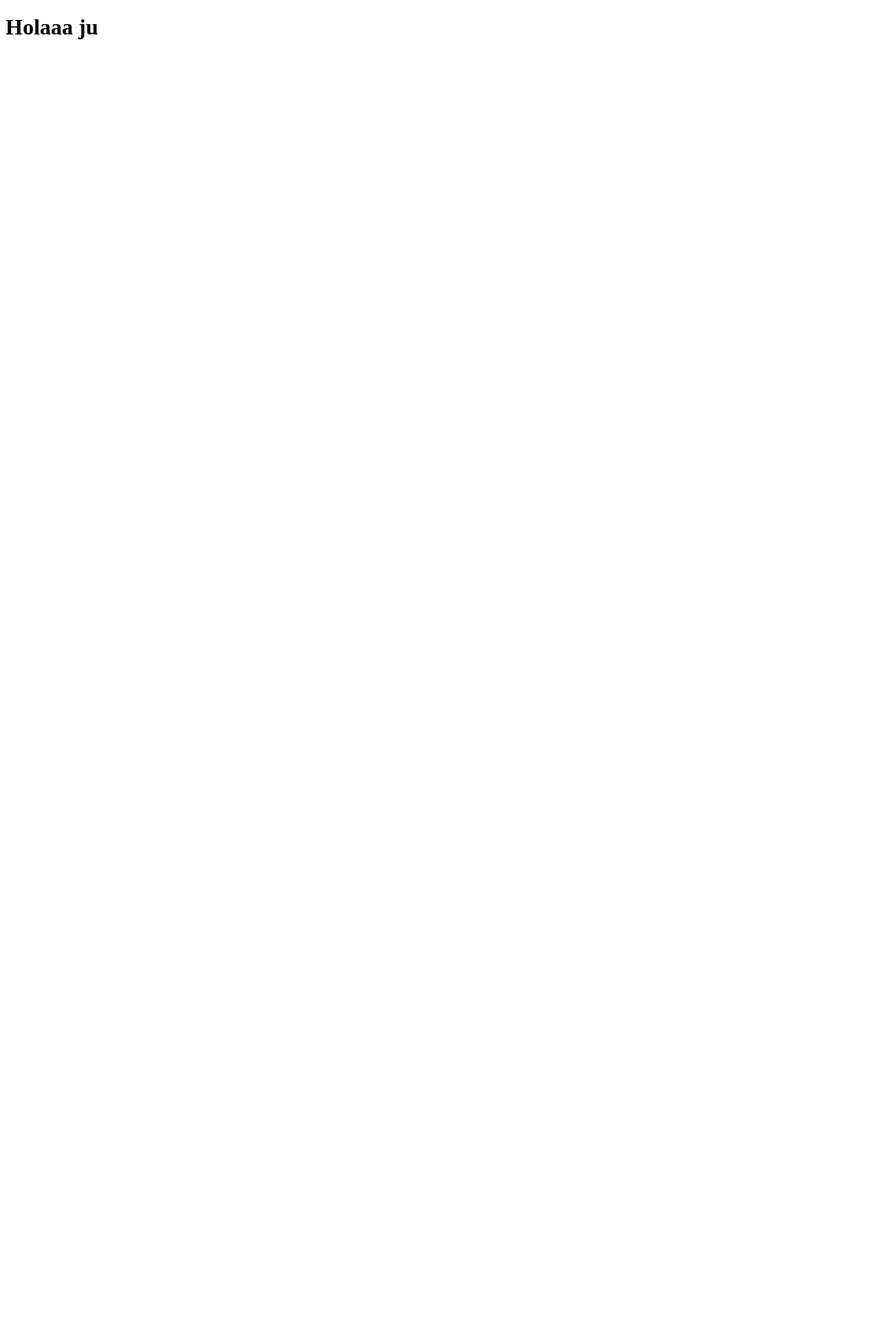
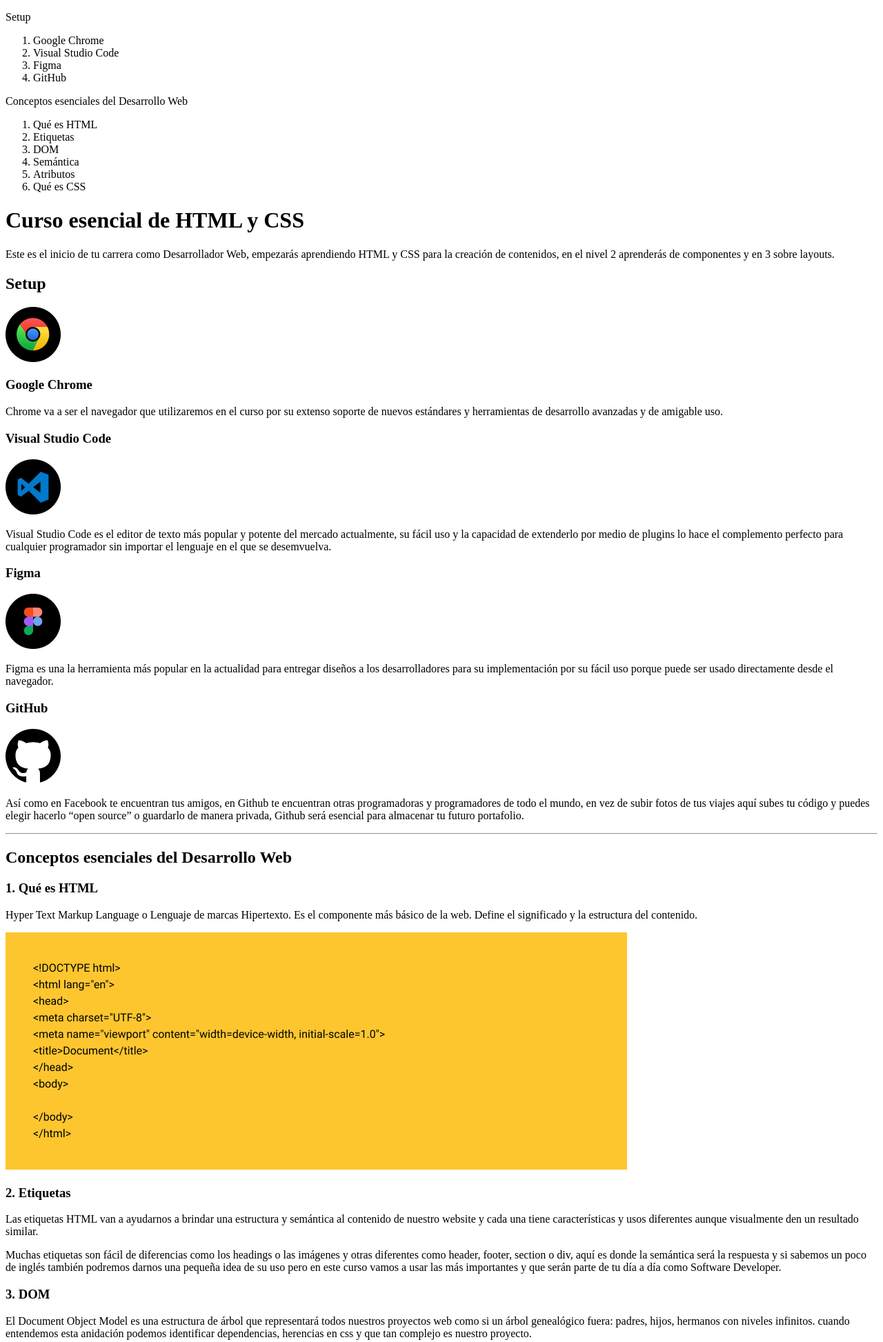
Before and after one commit to jnliana/esencial-html-css, a plain HTML site: page index.html in a window 1280 px wide. Shown: the top 1946 px of the page at 69% size. Before the commit the page ends 800 px from the top, so only its background shows below. Drawn offline with Linux system fonts and the light colour scheme.

Commit message:
Add files via upload
Semantica del contenido

```diff
--- a/index.html
+++ b/index.html
@@ -4,9 +4,108 @@
   <meta charset="UTF-8">
   <meta http-equiv="X-UA-Compatible" content="IE=edge">
   <meta name="viewport" content="width=<device-width>, initial-scale=1.0">
-  <title>Document</title>
+  <title>Blog Juliana</title>
 </head>
 <body>
-  <h1>Holaaa ju</h1>
-</body>
+  <header>
+    <nav>
+
+      <p>Setup</p>
+      <ol>
+        <li>Google Chrome</li>
+        <li>Visual Studio Code</li>
+        <li>Figma</li>
+        <li>GitHub</li>
+      </ol>
+      <p>Conceptos esenciales del Desarrollo Web</p>
+      <ol>
+        <li>Qué es HTML</li>
+        <li>Etiquetas</li>
+        <li>DOM</li>
+        <li>Semántica</li>
+        <li>Atributos</li>
+        <li>Qué es CSS</li>
+      </ol>
+    </nav>
+  </header>
+  <h1>Curso esencial de HTML y CSS</h1>
+  <p>Este es el inicio de tu carrera como Desarrollador Web, empezarás aprendiendo HTML y CSS para la creación de contenidos,
+    en el nivel 2 aprenderás de componentes y en 3 sobre layouts.</p>
+    <h2>
+      Setup
+    </h2>
+    <img src="./images/google-chrome.png" alt="Logo de Google Chrome" title="Logo de Google Chrome" />
+    <h3>Google Chrome</h3>
+    <p>
+      Chrome va a ser el navegador que utilizaremos en el curso por su extenso soporte de nuevos estándares y herramientas de
+      desarrollo avanzadas y de amigable uso.
+    </p>
+    <h3>Visual Studio Code</h3>
+    <img src="./images/visual-studio-code.png" alt="Logo de Visual Studio Code" title="Logo de Visual Studio Code" />
+    <p>Visual Studio Code es el editor de texto más popular y potente del mercado actualmente, su fácil uso y la capacidad de
+    extenderlo por medio de plugins lo hace el complemento perfecto para cualquier programador sin importar el lenguaje en
+    el que se desemvuelva.</p>
+    <h3>Figma</h3>
+    <img src="./images/figma.png" alt="Logo de figma" title="Logo de figma" />
+    <p>Figma es una la herramienta más popular en la actualidad para entregar diseños a los desarrolladores para su
+    implementación por su fácil uso porque puede ser usado directamente desde el navegador.</p>
+  <h3>GitHub</h3>
+  <img src="./images/github.png" alt="Logo de github" title="Logo de github" />
+  <p>Así como en Facebook te encuentran tus amigos, en Github te encuentran otras programadoras y programadores de todo el
+  mundo, en vez de subir fotos de tus viajes aquí subes tu código y puedes elegir hacerlo “open source” o guardarlo de
+  manera privada, Github será esencial para almacenar tu futuro portafolio.</p>
+  <hr>
+  <h2>Conceptos esenciales del Desarrollo Web</h2>
+  <h3>1. Qué es HTML</h3>
+  <p>Hyper Text Markup Language o Lenguaje de marcas Hipertexto. Es el componente más básico de la web. Define el significado
+  y la estructura del contenido.</p>
+  <img src="./images/html.png" alt="HTML example" title="HTML example"/>
+  <h3>2. Etiquetas</h3>
+  <p>Las etiquetas HTML van a ayudarnos a brindar una estructura y semántica al contenido de nuestro website y cada una tiene
+  características y usos diferentes aunque visualmente den un resultado similar.</p>
+  <p>Muchas etiquetas son fácil de diferencias como los headings o las imágenes y otras diferentes como header, footer,
+  section o div, aquí es donde la semántica será la respuesta y si sabemos un poco de inglés también podremos darnos una
+  pequeña idea de su uso pero en este curso vamos a usar las más importantes y que serán parte de tu día a día como
+  Software Developer.</p>
+    <h3>3. DOM</h3>
+    <p>El Document Object Model es una estructura de árbol que representará todos nuestros proyectos web como si un árbol
+    genealógico fuera: padres, hijos, hermanos con niveles infinitos. cuando entendemos esta anidación podemos identificar
+    dependencias, herencias en css y que tan complejo es nuestro proyecto.</p>
+    <img src="./images/dom.png" alt="Document Object Model example" title="Document Object Model example"/>
+    <h3>4. Semántica</h3>
+    <p>La semántica le brinda sentido a cada elemento existen en un sitio web, algunos elementos será meramente decorativos y
+    no deben significar nada pero otros serán títulos y deberán estar en diferente jerarquías o alguna secciones serán más
+    relevantes que otras, esto ayudará a los motores de búsqueda como Google o Duck Duck Go a diferenciar tu contenido,
+    categorizar y será la herramientas más valiosa para estar en los primeros resultados de búsqueda SEO. También ayudará a
+    la accesibilidad de tu sitio web, para que personas con habilidades diferentes puedan entender cada contenido.</p>
+    <h3>5. Atributos</h3>
+    <p>Los atributos le dan características extra a las etiquetas para complementar información y son pre programadas por el
+    navegador, algunos atributos funcionan en todas las etiquetas de la misma forma como ‘class’ pero otros atributos
+    funcionan en solo alguna etiquetas como src.</p>
+    <h3>6. CSS</h3>
+
+    <p>Hojas de Estilo en Cascada (del inglés Cascading Style Sheets) o CSS es el lenguaje de estilos utilizado para describir
+    la presentación de documentos HTML.</p>
+
+<img src="./images/css.png" alt="CSS logo" title="CSS logo" />
+    <h2>Modelo de caja</h2>
+    <h3>El modelo de caja está compuesto por:</h3>
+    <p>Chrome va a ser el navegador que utilizaremos en el curso por su extenso soporte de nuevos estándares y herramientas de
+    desarrollo avanzadas y de amigable uso.</p>
+    <ol>
+      <li>Tamaño del del contenido / ancho y alto</li>
+      <li>Padding / Relleno</li>
+      <li>Border / Bordes</li>
+      <li>Margin / Márgenes</li>
+    </ol>
+    <h3>Propiedades físicas para el modelo de caja:</h3>
+    <ul>
+      <li>width / height</li>
+      <li>margin / margin-top | margin-right | margin-bottom | margin-left</li>
+      <li>border-block | border-inline | border-block-start | border-block-end | border-inline-start | border-inline-end</li>
+      <li>padding-block | padding-inline | padding-block-start | padding-block-end | padding-inline-start | padding-inline-end</li>
+    </ul>
+    <h3>Modelo de caja</h3>
+    <img src="./images/video-preview.png" alt="Modelo de caja example" title="Modelo de caja example" />
+  </body>
 </html>
```
Also changed, not shown: images/css.png (added), images/dom.png (added), images/figma.png (added), images/github.png (added), images/google-chrome.png (added), images/html.png (added), images/video-preview.png (added), images/visual-studio-code.png (added).
